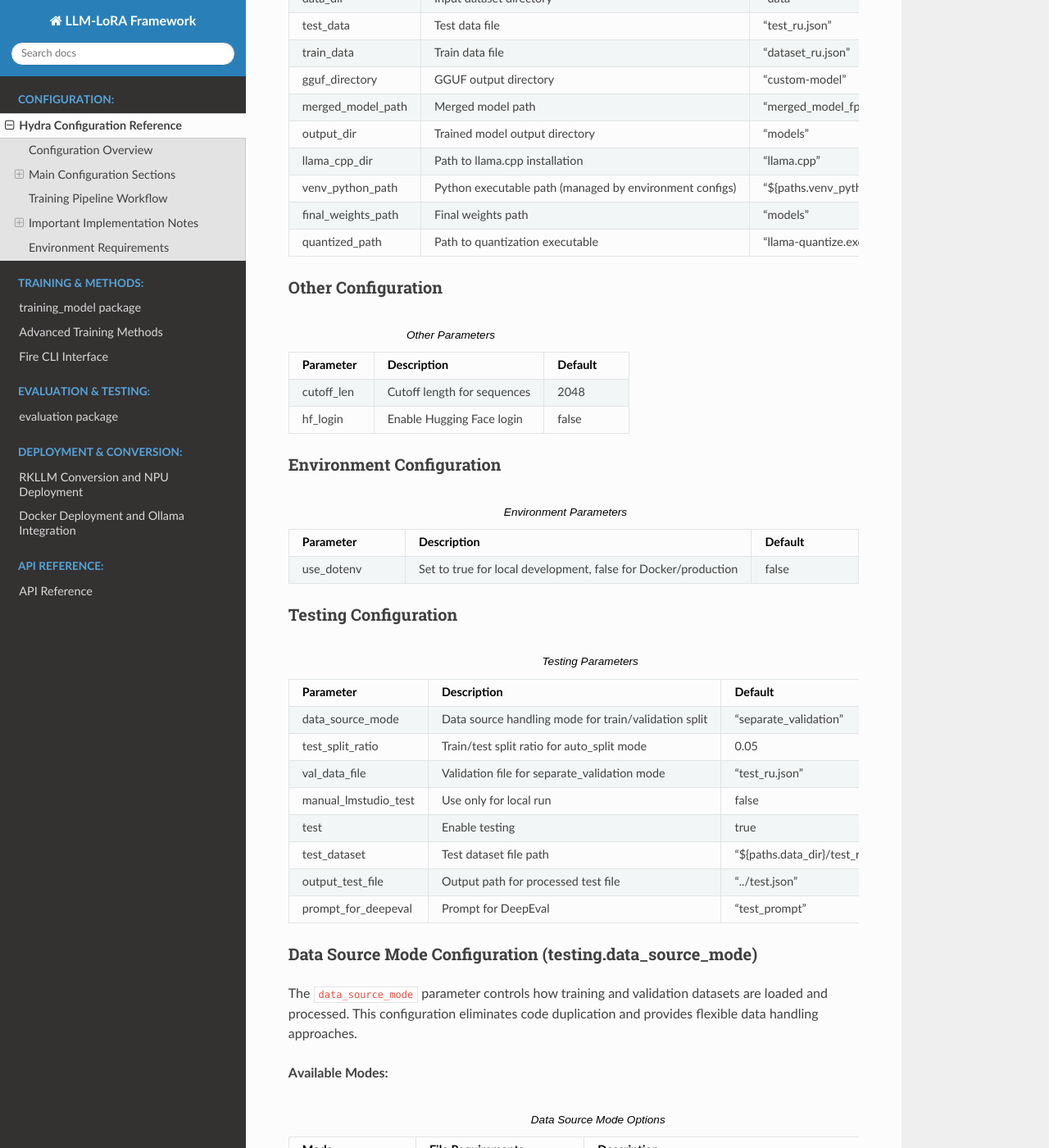
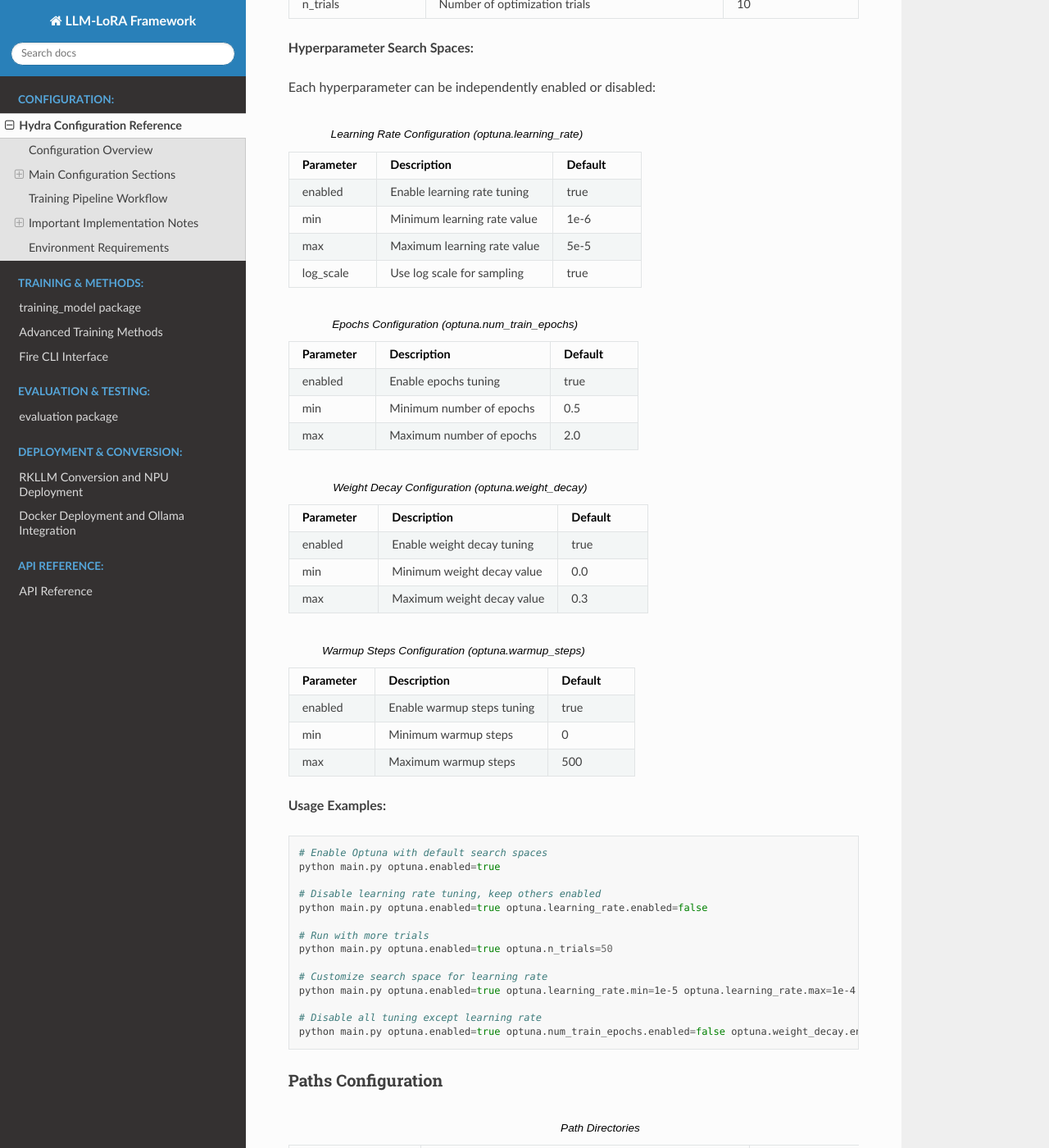
Before and after one commit to Timik232/LLM_LoRa, a Sphinx documentation site: the page built from docs/hydra_config.rst, in a window 1280 px wide and 1400 px high, scrolled down 8780 px. Shown: the whole window at 82% size. Built offline with Sphinx 7.4.7 and the Read the Docs theme 3.1.0, drawn with Linux system fonts in a browser that asks for light colours; some of the changed text lies outside the part shown.

Commit message:
feat: Add vllm support, improve optuna

```diff
--- a/docs/hydra_config.rst
+++ b/docs/hydra_config.rst
@@ -600,6 +592,119 @@ DPO Configuration
     * - ref_model_name
       - Reference model name (if different from base model)
       - null
+
+Optuna Hyperparameter Optimization Configuration
+~~~~~~~~~~~~~~~~~~~~~~~~~~~~~~~~~~~~~~~~~~~~~~~~
+
+The ``optuna`` section provides configurable hyperparameter optimization with the ability to enable/disable individual parameters.
+
+.. list-table:: Optuna Parameters
+    :widths: 25 50 25
+    :header-rows: 1
+
+    * - Parameter
+      - Description
+      - Default
+    * - enabled
+      - Enable/disable Optuna hyperparameter optimization
+      - false
+    * - n_trials
+      - Number of optimization trials
+      - 10
+
+**Hyperparameter Search Spaces:**
+
+Each hyperparameter can be independently enabled or disabled:
+
+.. list-table:: Learning Rate Configuration (optuna.learning_rate)
+    :widths: 25 50 25
+    :header-rows: 1
+
+    * - Parameter
+      - Description
+      - Default
+    * - enabled
+      - Enable learning rate tuning
+      - true
+    * - min
+      - Minimum learning rate value
+      - 1e-6
+    * - max
+      - Maximum learning rate value
+      - 5e-5
+    * - log_scale
+      - Use log scale for sampling
+      - true
+
+.. list-table:: Epochs Configuration (optuna.num_train_epochs)
+    :widths: 25 50 25
+    :header-rows: 1
+
+    * - Parameter
+      - Description
+      - Default
+    * - enabled
+      - Enable epochs tuning
+      - true
+    * - min
+      - Minimum number of epochs
+      - 0.5
+    * - max
+      - Maximum number of epochs
+      - 2.0
+
+.. list-table:: Weight Decay Configuration (optuna.weight_decay)
+    :widths: 25 50 25
+    :header-rows: 1
+
+    * - Parameter
+      - Description
+      - Default
+    * - enabled
+      - Enable weight decay tuning
+      - true
+    * - min
+      - Minimum weight decay value
+      - 0.0
+    * - max
+      - Maximum weight decay value
+      - 0.3
+
+.. list-table:: Warmup Steps Configuration (optuna.warmup_steps)
+    :widths: 25 50 25
+    :header-rows: 1
+
+    * - Parameter
+      - Description
+      - Default
+    * - enabled
+      - Enable warmup steps tuning
+      - true
+    * - min
+      - Minimum warmup steps
+      - 0
+    * - max
+      - Maximum warmup steps
+      - 500
+
+**Usage Examples:**
+
+.. code-block:: bash
+
+    # Enable Optuna with default search spaces
+    python main.py optuna.enabled=true
+
+    # Disable learning rate tuning, keep others enabled
+    python main.py optuna.enabled=true optuna.learning_rate.enabled=false
+
+    # Run with more trials
+    python main.py optuna.enabled=true optuna.n_trials=50
+
+    # Customize search space for learning rate
+    python main.py optuna.enabled=true optuna.learning_rate.min=1e-5 optuna.learning_rate.max=1e-4
+
+    # Disable all tuning except learning rate
+    python main.py optuna.enabled=true optuna.num_train_epochs.enabled=false optuna.weight_decay.enabled=false optuna.warmup_steps.enabled=false
 
 Paths Configuration
 ~~~~~~~~~~~~~~~~~~~
```
Also changed, not shown: other parts of docs/hydra_config.rst (+0 -8 lines), 6 other files.
